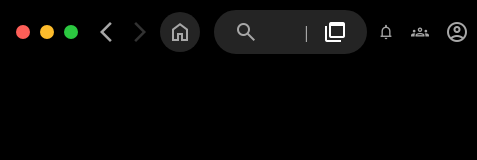
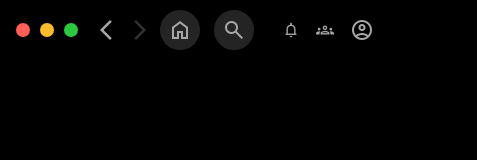
Before and after one commit to idealkritarat/responsive-spotify-desktop-tailwind, a plain HTML site: page index.html in a window 390 px wide. Shown: the whole page, 477 px wide, since content can reach past the window. Drawn offline with nearby package versions, Linux system fonts and the light colour scheme.

Commit message:
fix: responsive search bar

```diff
--- a/index.html
+++ b/index.html
@@ -37,17 +37,17 @@
                 </span>
             </div>
         </div>
-        <div class="flex items-center gap-3 grow max-w-[450px]">
+        <div class="flex items-center gap-3 grow  sm:max-w-[450px]">
             <span class="material-symbols-outlined bg-[#242424] text-[#A7A7A7] p-2 rounded-[50%] cursor-pointer hover:scale-105">
                 home
             </span>
-            <div class="flex items-center bg-[#242424] gap-3 px-5 rounded-full w-full border-[2px] border-[#000] focus-within:border-white transition-all cursor-pointer hover:bg-[#323232] group">
-                <input type="text" class="bg-transparent text-white p-2.5 w-full focus:border-0 focus:outline-none cursor-pointer order-2 [&:focus+span]:text-white" placeholder="What do you want to play?">
+            <div class="flex items-center bg-[#242424] gap-3 sm:px-5 sm:py-2.5 p-2 rounded-full sm:w-full border-[2px] border-[#000] focus-within:border-white transition-all cursor-pointer hover:bg-[#323232] group ">
+                <input type="text" class="bg-transparent text-white w-full focus:border-0 focus:outline-none cursor-pointer order-2 [&:focus+span]:text-white sm:inline hidden" placeholder="What do you want to play?">
                 <span class="material-symbols-outlined text-[#A7A7A7] order-1 group-hover:text-white">
                     search
                 </span>
-                <span class="text-[#A7A7A7] order-3">|</span>
-                <span class="material-symbols-outlined text-white order-4">
+                <span class="text-[#A7A7A7] order-3 sm:inline hidden">|</span>
+                <span class="material-symbols-outlined text-white order-4 sm:inline hidden">
                     ad_group
                 </span>
 
```
